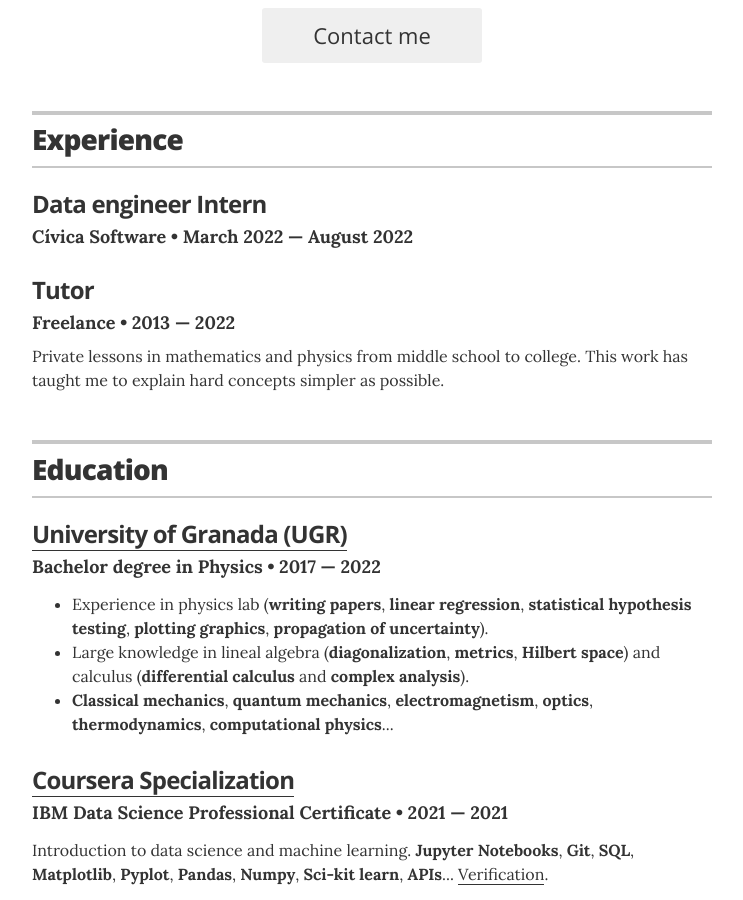
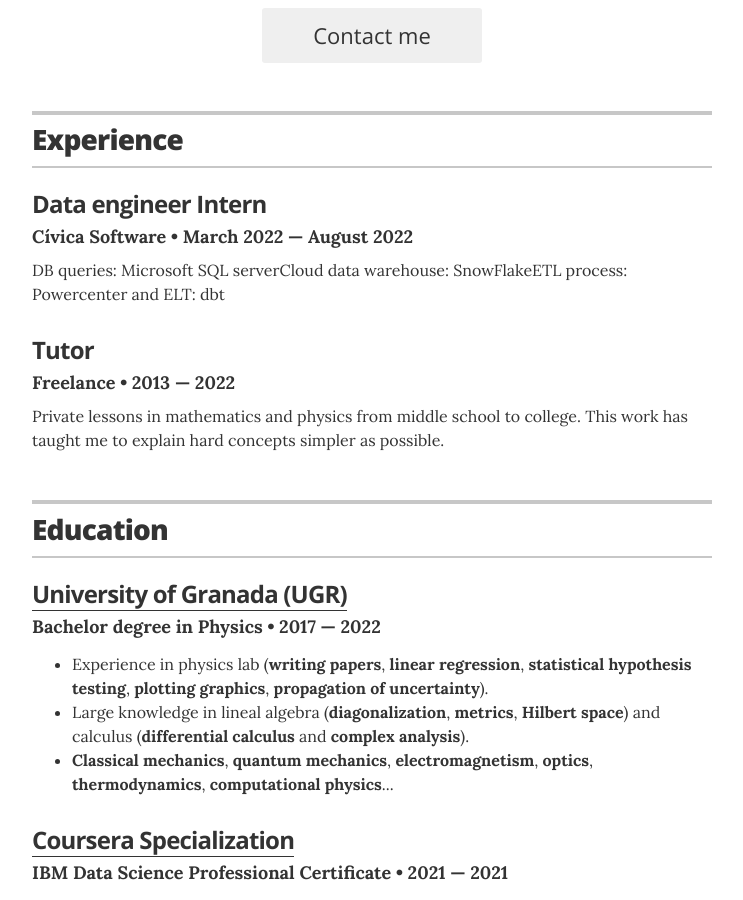
Before and after one commit to rubzip/rubzip.github.io, a Jekyll site: the page built from index.html, in a window 1280 px wide and 900 px high, scrolled down 383 px. Shown: the whole window, without its empty margins (268-1011 px from the left). Built offline with Jekyll 4.4.1, drawn with Linux system fonts in a browser that asks for light colours.

Commit message:
Added Civica internship info

```diff
--- a/_data/experience.yml
+++ b/_data/experience.yml
@@ -4,6 +4,9 @@
   position: Cívica Software
   duration: March 2022 &mdash; August 2022
   summary:
+    - "DB queries: Microsoft SQL server"
+    - "Cloud data warehouse: SnowFlake"
+    - "ETL process: Powercenter and ELT: dbt"
 
 - company: Tutor
   position: Freelance
```
